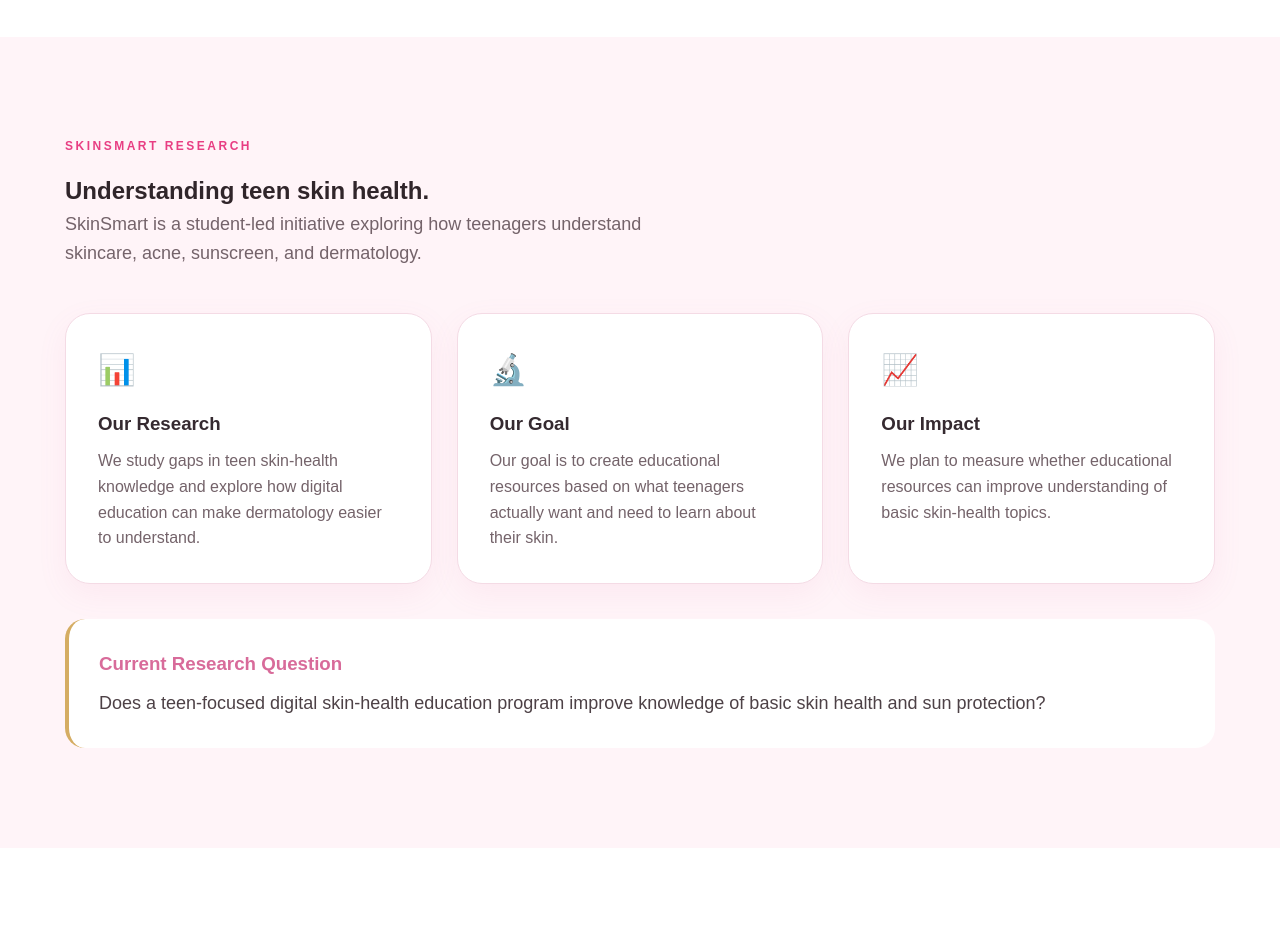
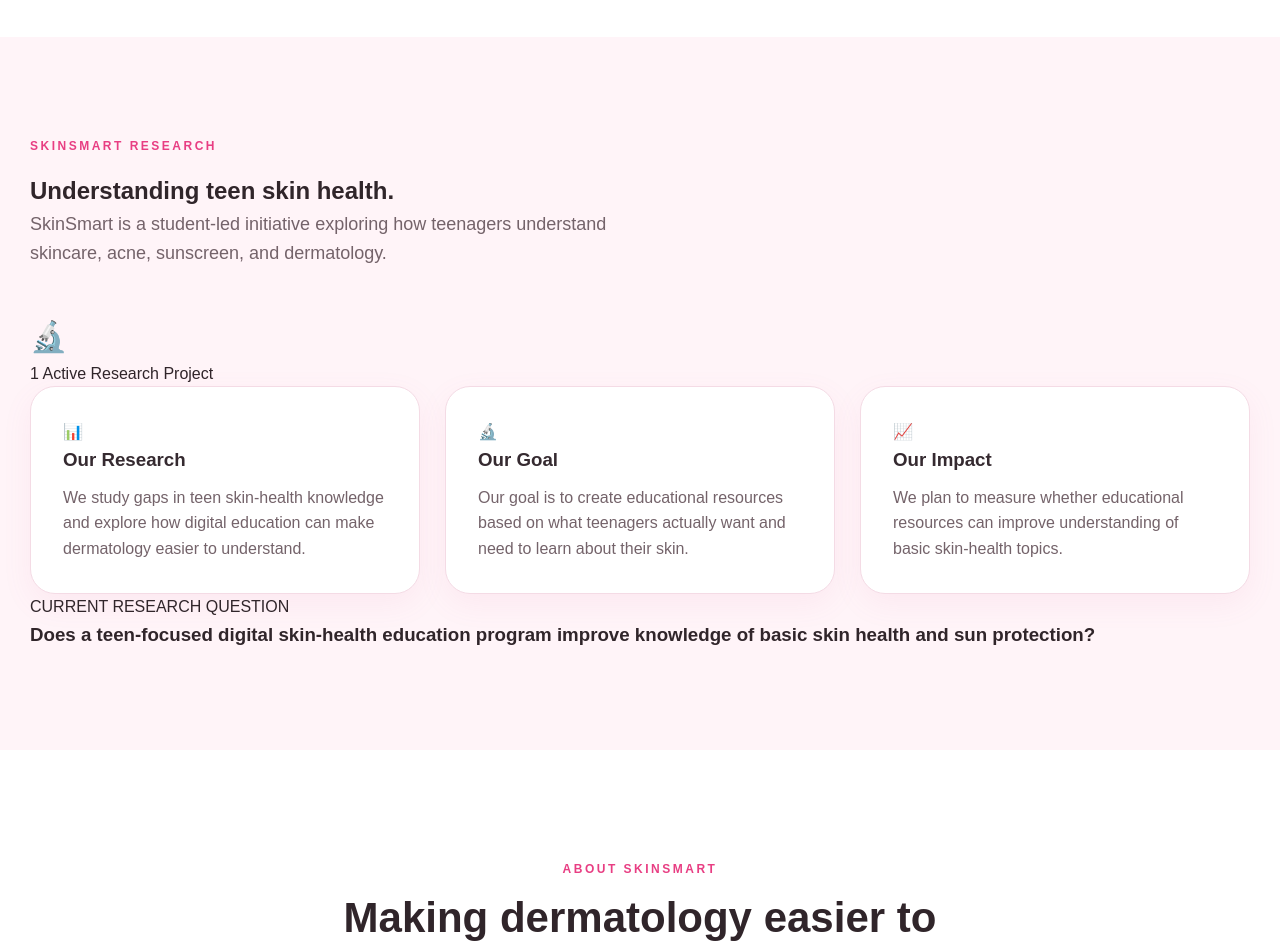
Before and after one commit to gmya55308/SkinSmart, a plain HTML site: page index.html in a window 1280 px wide. Shown: the part 6460-7408 px from the top of the page. Drawn offline with Linux system fonts and the light colour scheme.

Commit message:
Update Website

```diff
--- a/index.html
+++ b/index.html
@@ -917,103 +917,66 @@
         </div>
 
     </section>
-<!-- RESEARCH -->
-
+<!-- SKINSMART RESEARCH -->
 <section id="research" class="research-section">
 
-    <div class="research-content">
+  <div class="research-header">
+    <p class="section-label">SKINSMART RESEARCH</p>
+    <h2>Understanding teen skin health.</h2>
+    <p class="research-intro">
+      SkinSmart is a student-led initiative exploring how teenagers understand
+      skincare, acne, sunscreen, and dermatology.
+    </p>
+  </div>
 
-        <p class="section-label">
-            SKINSMART RESEARCH
-        </p>
-
-        <h2>
-            Understanding teen skin health.
-        </h2>
-
-        <p class="research-intro">
-            SkinSmart is a student-led initiative exploring
-            how teenagers understand skincare, acne,
-            sunscreen, and dermatology.
-        </p>
+  <!-- ACTIVE RESEARCH COUNT -->
+  <div class="research-count">
+    <span class="research-icon">🔬</span>
+    <div>
+      <span class="count-number">1</span>
+      <span class="count-label">Active Research Project</span>
+    </div>
+  </div>
 
   <div class="research-grid">
 
     <div class="research-card">
-
-                <div class="research-icon">
-                    📊
+      <span class="research-card-icon">📊</span>
+      <h3>Our Research</h3>
+      <p>
+        We study gaps in teen skin-health knowledge and explore how digital
+        education can make dermatology easier to understand.
+      </p>
     </div>
 
-                <h3>
-                    Our Research
-                </h3>
-
+    <div class="research-card">
+      <span class="research-card-icon">🔬</span>
+      <h3>Our Goal</h3>
       <p>
-                    We study gaps in teen skin-health
-                    knowledge and explore how digital
-                    education can make dermatology easier
-                    to understand.
+        Our goal is to create educational resources based on what teenagers
+        actually want and need to learn about their skin.
       </p>
-
     </div>
 
-
     <div class="research-card">
-
-                <div class="research-icon">
-                    🔬
-                </div>
-
-                <h3>
-                    Our Goal
-                </h3>
-
+      <span class="research-card-icon">📈</span>
+      <h3>Our Impact</h3>
       <p>
-                    Our goal is to create educational
-                    resources based on what teenagers
-                    actually want and need to learn
-                    about their skin.
+        We plan to measure whether educational resources can improve
+        understanding of basic skin-health topics.
       </p>
-
-            </div>
-
-
-            <div class="research-card">
-
-                <div class="research-icon">
-                    📈
-                </div>
-
-                <h3>
-                    Our Impact
-                </h3>
-
-                <p>
-                    We plan to measure whether educational
-                    resources can improve understanding
-                    of basic skin-health topics.
-                </p>
-
     </div>
 
   </div>
 
-
-        <div class="research-highlight">
+  <!-- CURRENT RESEARCH QUESTION -->
+  <div class="research-question">
+    <p class="question-label">CURRENT RESEARCH QUESTION</p>
 
     <h3>
-                Current Research Question
+      Does a teen-focused digital skin-health education program improve
+      knowledge of basic skin health and sun protection?
     </h3>
-
-            <p>
-                Does a teen-focused digital skin-health
-                education program improve knowledge of
-                basic skin health and sun protection?
-            </p>
-
-        </div>
-
   </div>
 
 </section>
```
Lines whose indentation alone changed are shown as unchanged.
